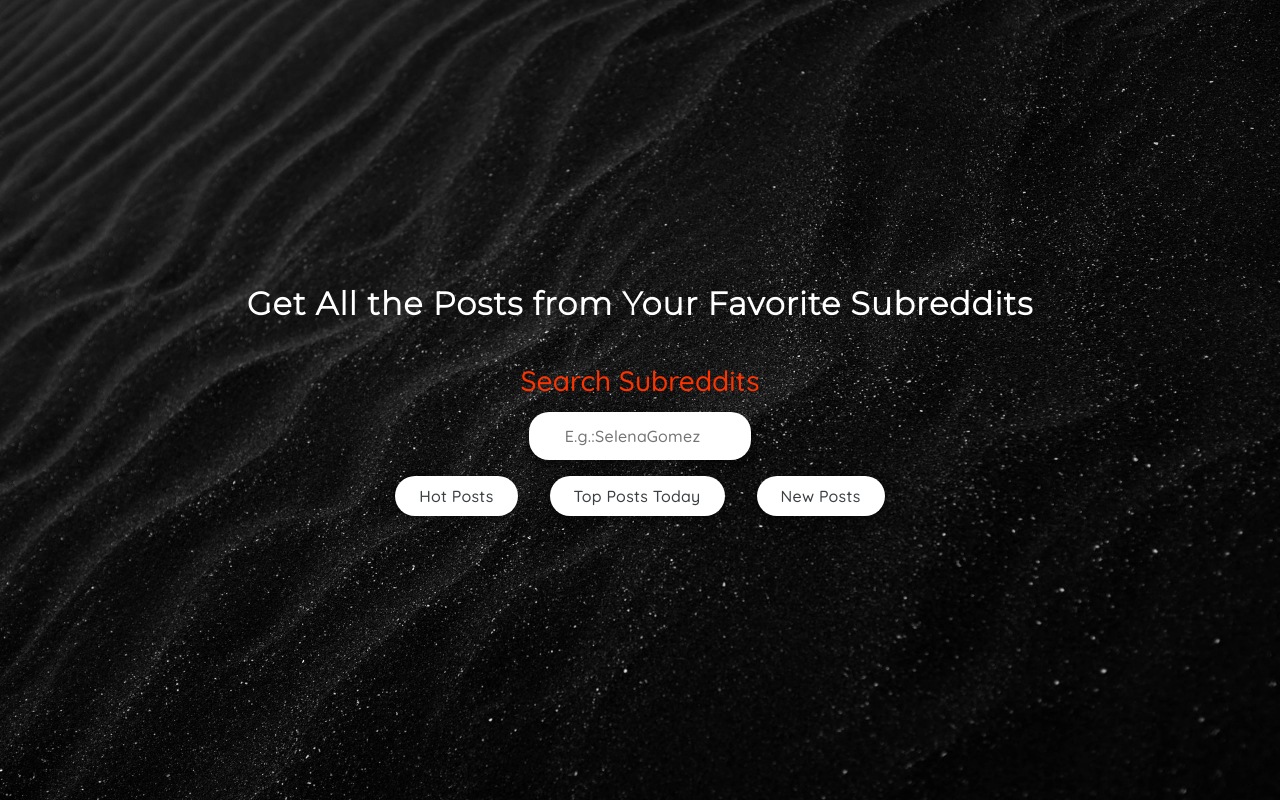
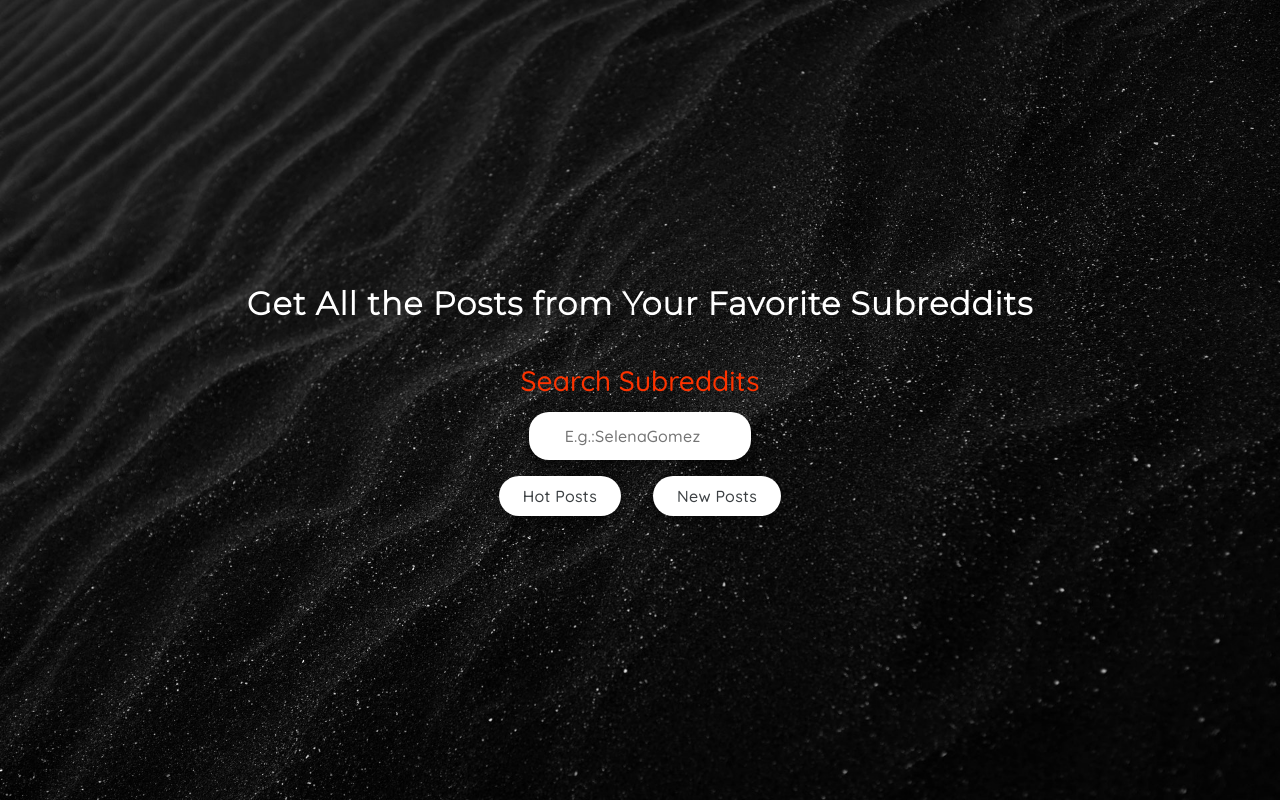
Before and after one commit to n-ii-ma/React-Subreddit, a React (Create React App) app: page / in a window 1280 px wide. Built offline with nearby package versions, Linux system fonts and the light colour scheme.

Commit message:
Removed Top Posts

```diff
--- a/src/components/Search.js
+++ b/src/components/Search.js
@@ -7,7 +7,6 @@ const Search = () => {
   const dispatch = useDispatch();
 
   const hotApiAddress = `https://www.reddit.com/r/${input}/hot.json`;
-  const topApiAddress = `https://www.reddit.com/r/${input}/top.json`;
   const newApiAddress = `https://www.reddit.com/r/${input}/new.json`;
 
   const handleHot = (e) => {
@@ -15,13 +14,6 @@ const Search = () => {
     if (!input) return;
 
     dispatch(getPosts(hotApiAddress));
-  };
-
-  const handleTop = (e) => {
-    e.preventDefault();
-    if (!input) return;
-
-    dispatch(getPosts(topApiAddress));
   };
 
   const handleNew = (e) => {
@@ -48,9 +40,6 @@ const Search = () => {
       <button type="submit" onClick={handleHot} className="search-btn">
         Hot Posts
       </button>
-      <button type="submit" onClick={handleTop} className="search-btn">
-        Top Posts Today
-      </button>
       <button type="submit" onClick={handleNew} className="search-btn">
         New Posts
       </button>
```
